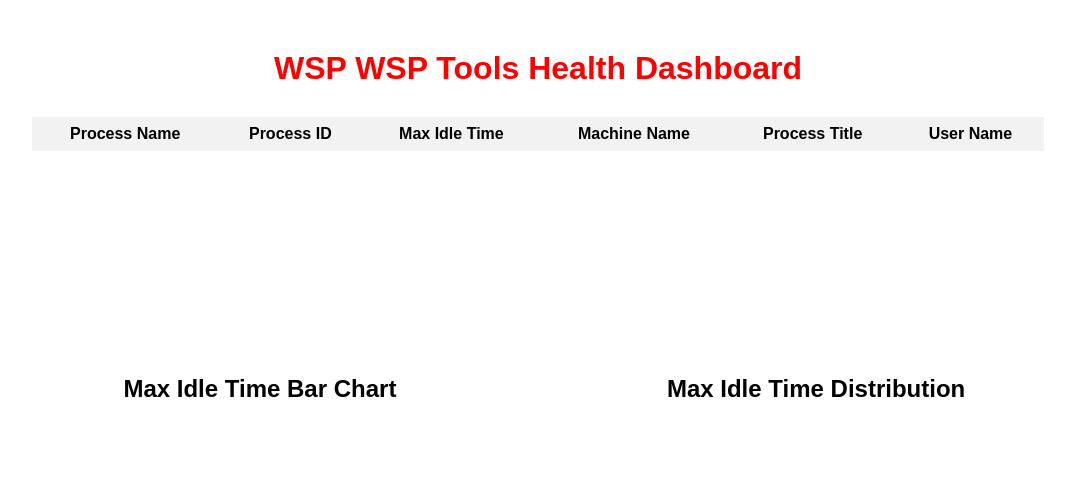
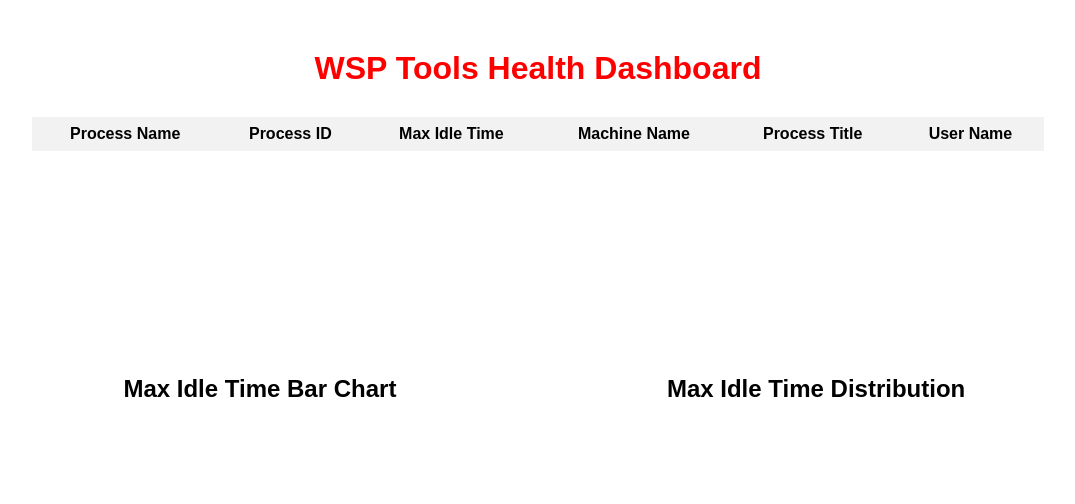
Before and after one commit to vkrishna30/wsptoolshealthchecker, a website: page index.html in a window 1280 px wide. Shown: the whole page, without its empty margins (102-1177 px from the left). Drawn offline with nearby package versions, Linux system fonts and the light colour scheme; no server answers.

Commit message:
Update index.html
text updated

```diff
--- a/index.html
+++ b/index.html
@@ -50,7 +50,7 @@
    </head>
    <body>
       <div class="container">
-         <h1>WSP WSP Tools Health Dashboard</h1>
+         <h1>WSP Tools Health Dashboard</h1>
          <table id="data-table">
             <thead>
                <tr>
```
